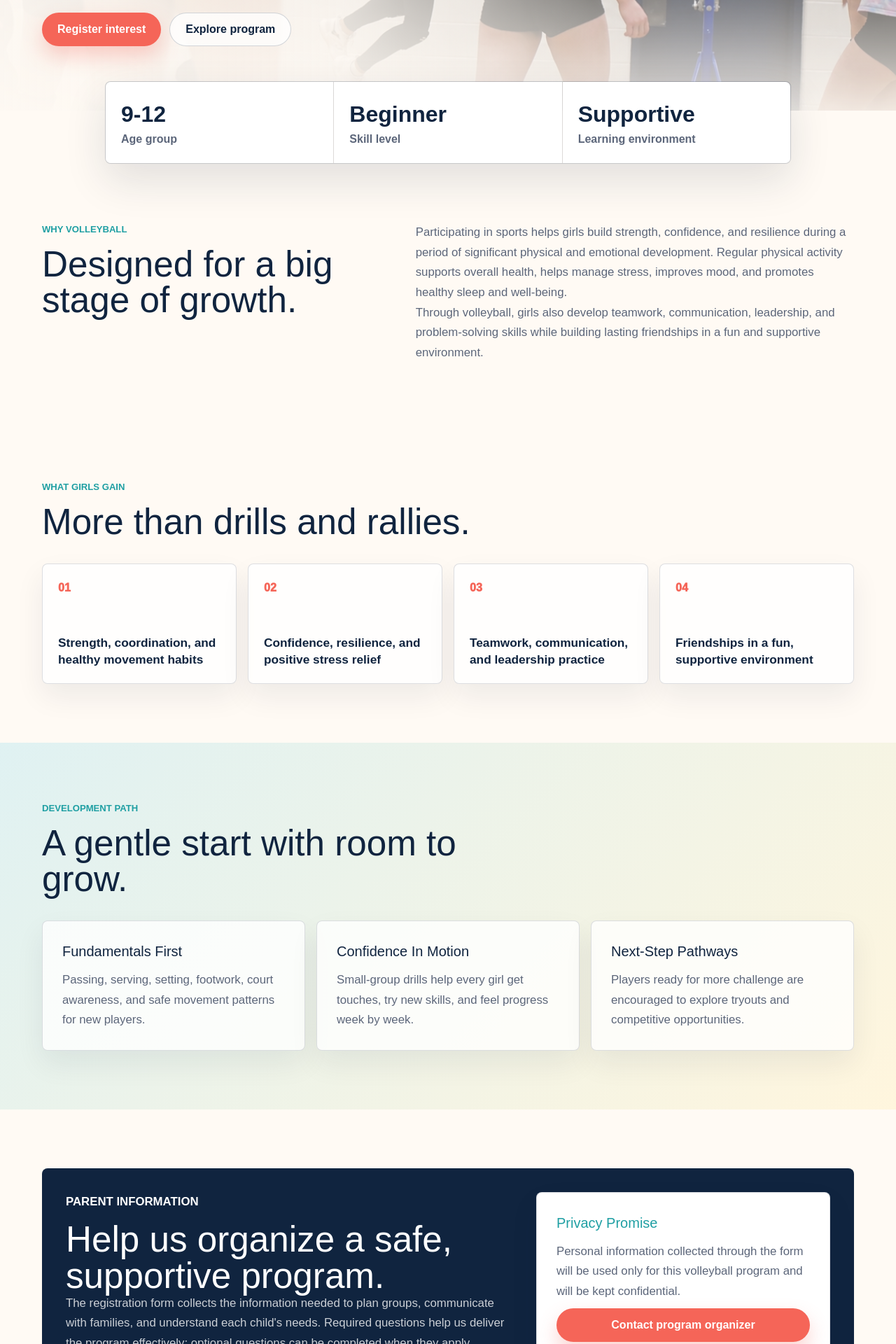
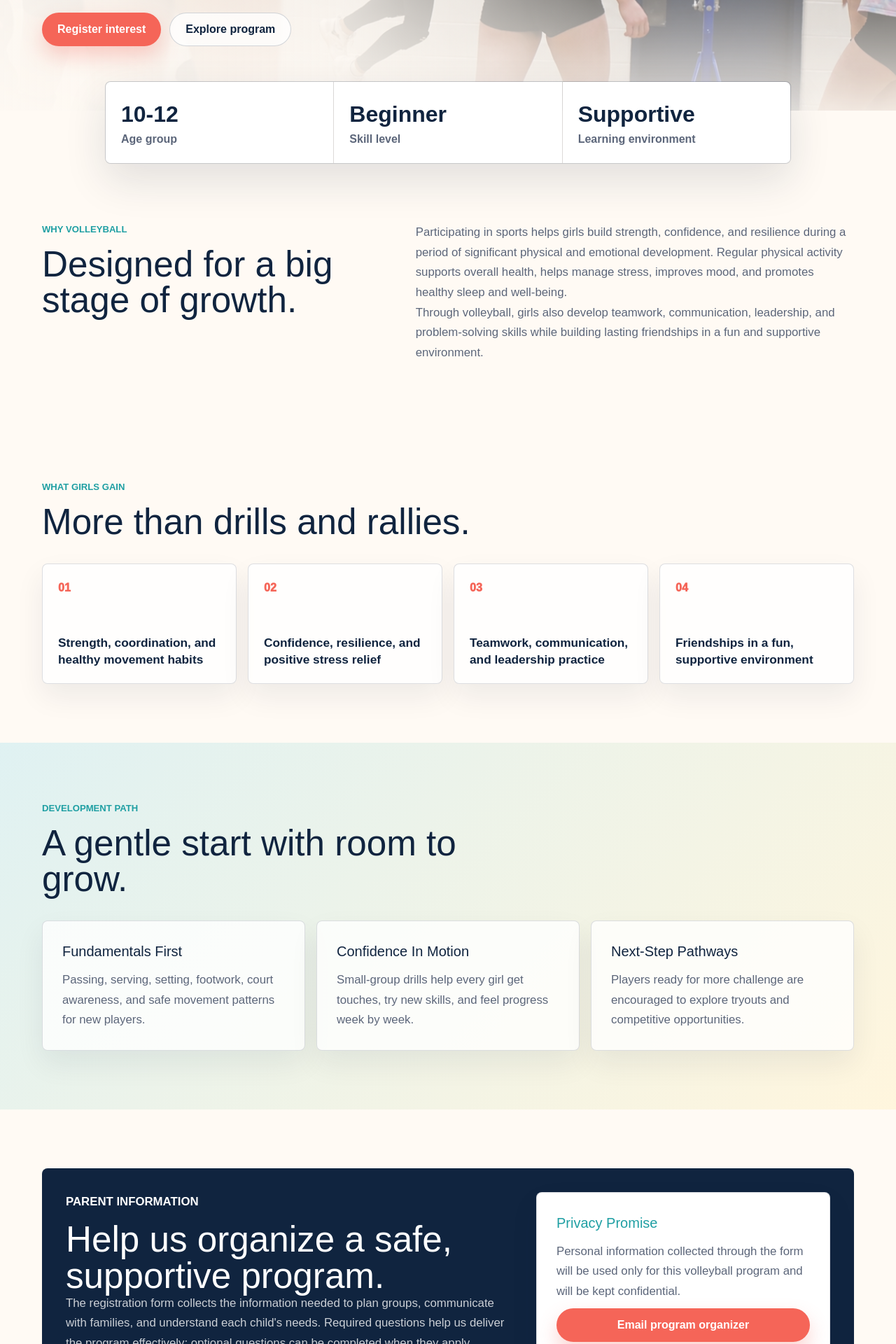
Before and after one commit to kyntrixtech/spirit-volleyball-edmonton, a Next.js app: page / in a window 1280 px wide. Shown: the part 800-2720 px from the top of the page at 70% size. Built offline with nearby package versions, Linux system fonts and the light colour scheme.

Commit message:
Update age range and contact email

```diff
--- a/app/layout.tsx
+++ b/app/layout.tsx
@@ -13,18 +13,18 @@ const geistMono = Geist_Mono({
 });
 
 export const metadata: Metadata = {
-  title: "Spirit Volleyball Edmonton | Ages 9-12",
+  title: "Spirit Volleyball Edmonton | Ages 10-12",
   description:
-    "A supportive beginner volleyball development program helping girls ages 9-12 build skills, confidence, teamwork, and friendships.",
+    "A supportive beginner volleyball development program helping girls ages 10-12 build skills, confidence, teamwork, and friendships.",
   openGraph: {
-    title: "Spirit Volleyball Edmonton | Ages 9-12",
+    title: "Spirit Volleyball Edmonton | Ages 10-12",
     description:
-      "Beginner volleyball development for girls ages 9-12 in a fun, supportive environment.",
+      "Beginner volleyball development for girls ages 10-12 in a fun, supportive environment.",
     images: ["/volleyball-hero.png"],
   },
   twitter: {
     card: "summary_large_image",
-    title: "Spirit Volleyball Edmonton | Ages 9-12",
+    title: "Spirit Volleyball Edmonton | Ages 10-12",
     description:
       "Build skills, confidence, and friendships through volleyball.",
     images: ["/volleyball-hero.png"],
--- a/app/page.tsx
+++ b/app/page.tsx
@@ -48,7 +48,7 @@ export default function Home() {
         </nav>
 
         <div className="heroContent">
-          <p className="eyebrow">Beginner program for girls ages 9-12</p>
+          <p className="eyebrow">Upcoming beginner program for girls ages 10-12</p>
           <h1>Build skills, confidence, and friendships through volleyball.</h1>
           <p className="heroLead">
             A welcoming Spirit Volleyball Edmonton program focused on fundamentals,
@@ -67,7 +67,7 @@ export default function Home() {
 
       <section className="introBand" aria-label="Program summary">
         <div>
-          <span className="stat">9-12</span>
+          <span className="stat">10-12</span>
           <span className="statLabel">Age group</span>
         </div>
         <div>
@@ -149,8 +149,8 @@ export default function Home() {
               Personal information collected through the form will be used only
               for this volleyball program and will be kept confidential.
             </p>
-            <a className="button primary full" href="mailto:info@example.com?subject=Girls%20Volleyball%20Development%20Program">
-              Contact program organizer
+            <a className="button primary full" href="mailto:volleyballgirls2026@gmail.com?subject=Spirit%20Volleyball%20Edmonton%20Program">
+              Email program organizer
             </a>
           </div>
         </div>
```
Also changed, not shown: 1 other file (tests, documents, lock files or other folders).
